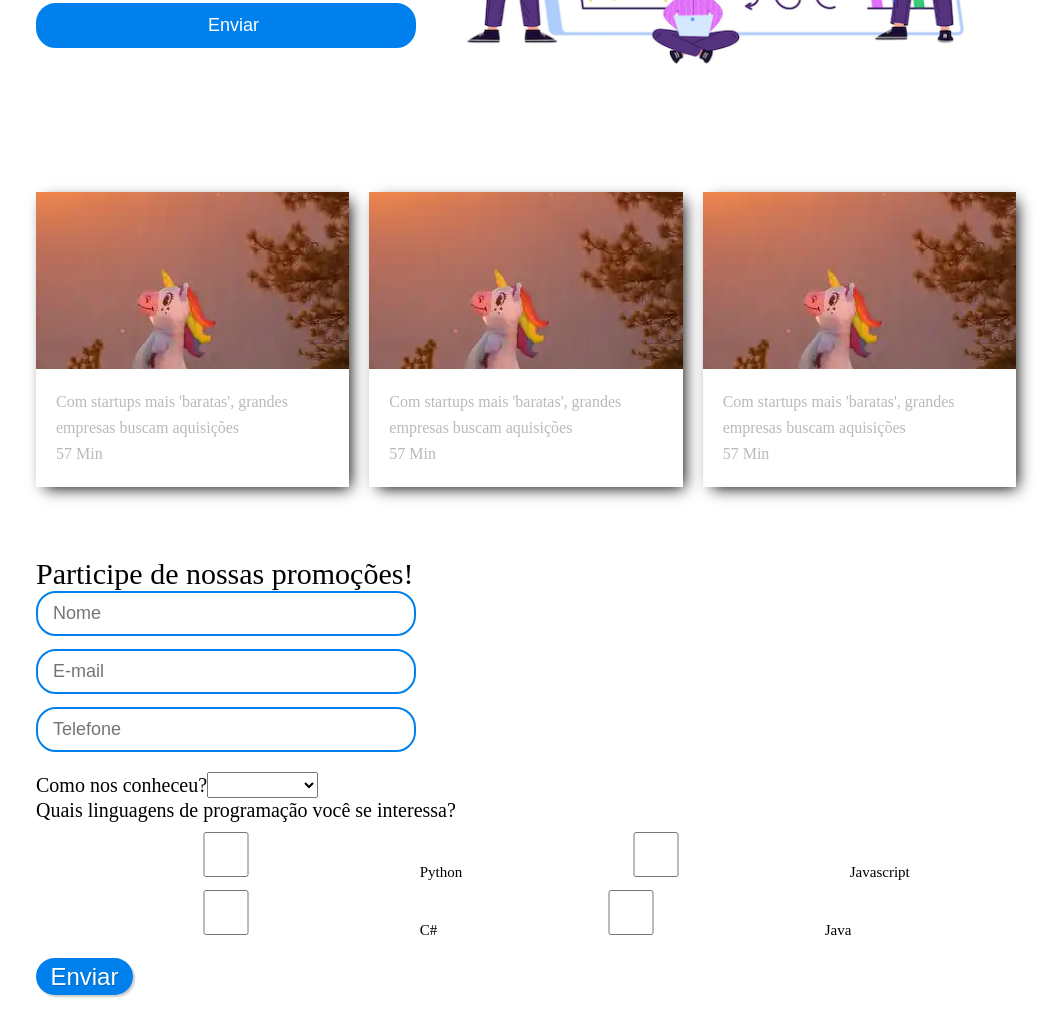
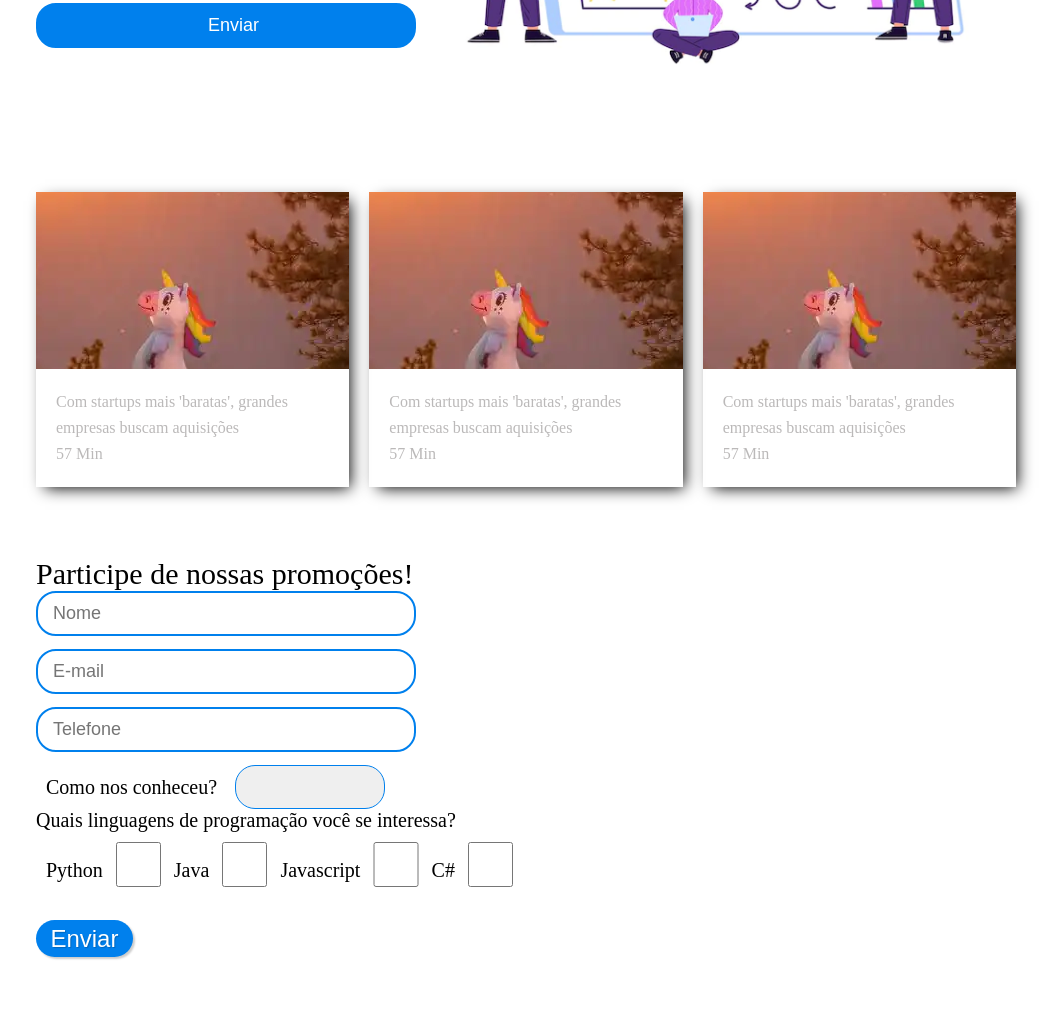
Before and after one commit to GustavoMarialva/Desafio-Formul-rio-Tech-Academy, a plain HTML site: page index.html in a window 1280 px wide. Shown: the part 538-1574 px from the top of the page, without its empty margins (114-1175 px from the left). Drawn offline with Linux system fonts and the light colour scheme.

Commit message:
Versão 4
formatação do formulário

```diff
--- a/index.html
+++ b/index.html
@@ -108,8 +108,9 @@
                     <div>
                         <input type="number" placeholder="Telefone">
                     </div>
-                    <div>
-                        <label for="conheceu" id="conheceu">Como nos conheceu?</label><select name="conheceu" id="conheceu">Como nos conheceu?
+                    <div class="select-style">
+                        <label for="conheceu" id="conheceu">Como nos conheceu?</label>
+                        <select name="conheceu" id="conheceu">Como nos conheceu?
                         <option value="" selected></option>
                         <option value="Facebook">Facebook</option>
                         <option value="Instagram">Instagram</option>
@@ -118,18 +119,24 @@
                         <option value="Indicacao">Indicação</option>
                     </select>
                     </div>
+                    <div>
+                        <legend class="legendProgramacao">Quais linguagens de programação você se interessa?</legend>
+                        <div class="opcaoProgramacao">
+                            <label for="python" class="chk">Python</label>
+                            <input type="checkbox" name="linguagens" value="python" id="linguagens">
+                            <span></span>
+                            <label for="java" class="chk">Java</label>
+                            <input type="checkbox" name="linguagens" value="java" id="linguagens">
+                            <span></span>
+                            <label for="Javascript" class="chk">Javascript</label>
+                            <input type="checkbox" name="linguagens" value="javascript" id="linguagens">
+                            <span></span>
+                            <label for="c#" class="chk">C#</label>
+                            <input type="checkbox" name="linguagens" value="c#" id="linguagens">
+                            <span></span>
+                        </div>
+                    </div>
 
-                   <legend id="linguagens">Quais linguagens de programação você se interessa?</legend>
-                        <div class="linguagens">
-                            <input type="checkbox" id="linguagens" name="linguagens1" value="Python">
-                            <label for="Python">Python</label>
-                            <input type="checkbox" id="linguagens" name="linguagens2" value="Javascript">
-                            <label for="Javascript">Javascript</label>
-                            <input type="checkbox" id="linguagens" name="linguagens3" value="C#">
-                            <label for="C#">C#</label>
-                            <input type="checkbox" id="linguagens" name="linguagens4" value="Java">
-                            <label for="Java">Java</label>
-                        </div>
                     <div>
                         <button type="submit" class="botao" id="botao">Enviar</button>
                     </div>
--- a/responsive.css
+++ b/responsive.css
@@ -11,7 +11,15 @@
     div h3 {
         margin-left: 50px;
     }
-    form{
+    form {
+        display: flex;
+        align-items: center;
+        width: 100%;
+        padding-top: 30px;
+        text-align: center;
+        flex-direction: column;
+    }
+    #form {
         display: flex;
         align-items: center;
         width: 100%;
--- a/style.css
+++ b/style.css
@@ -52,7 +52,7 @@ header nav ul a:hover {
 
 header .container img {
     height: 30px;
-    padding-top: 5px;
+    padding-top: 7px;
 }
 
 /* MAIN */
@@ -178,6 +178,7 @@ main .container-main img{
 
 #conheceu {
     font-size: 20px;
+    padding: 10px;
 }
 
 #botao {
@@ -197,12 +198,41 @@ main .container-main img{
 #botao:hover {
     cursor: pointer;
 }
-
-.linguagens {
-    font-size: 15px;
-    padding-top: 10px;
+.select-style select {
+    padding: 5px 8px;
+    width: 30%;
+    border: 1px solid #0080ed;
+    border-radius: 20px;
+    -webkit-appearance: none;
 }
 
-#linguagens {
+.select-style select:focus {
+    outline: #0080ed;
+}
+.opcaoProgramacao {
+
+    font-size: 20px;
+    padding: 10px;
+    display: inline-flex;
+    justify-items: center;
+    align-items: center;
+    max-width: 980px;
+    width: 500px;
+}
+
+.legendProgramacao {
     font-size: 20px;
 }
+
+
+#tituloLinguagem {
+    font-size: 18px;
+}
+
+input [type='checkbox'] {
+    width: 30px;
+    height: 30px;
+    cursor: pointer;
+    -webkit-appearance: none;
+    appearance: none;
+}
```
